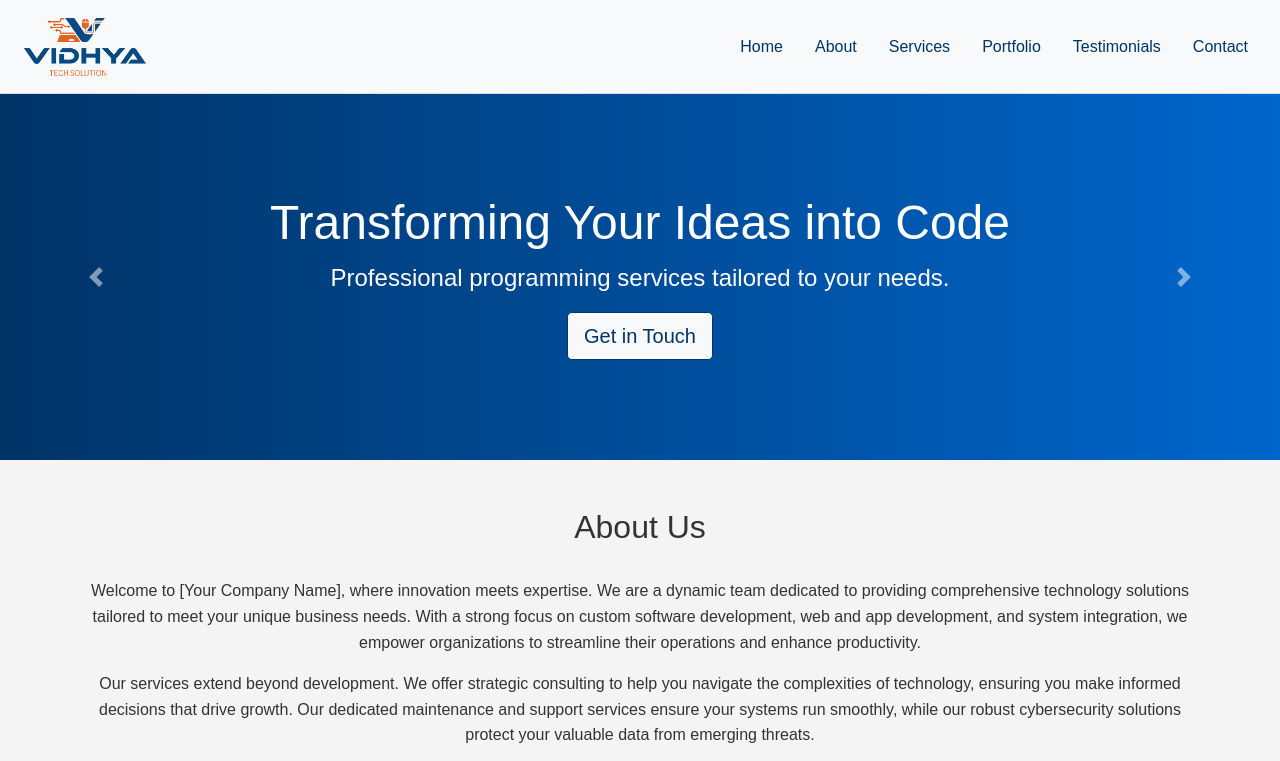
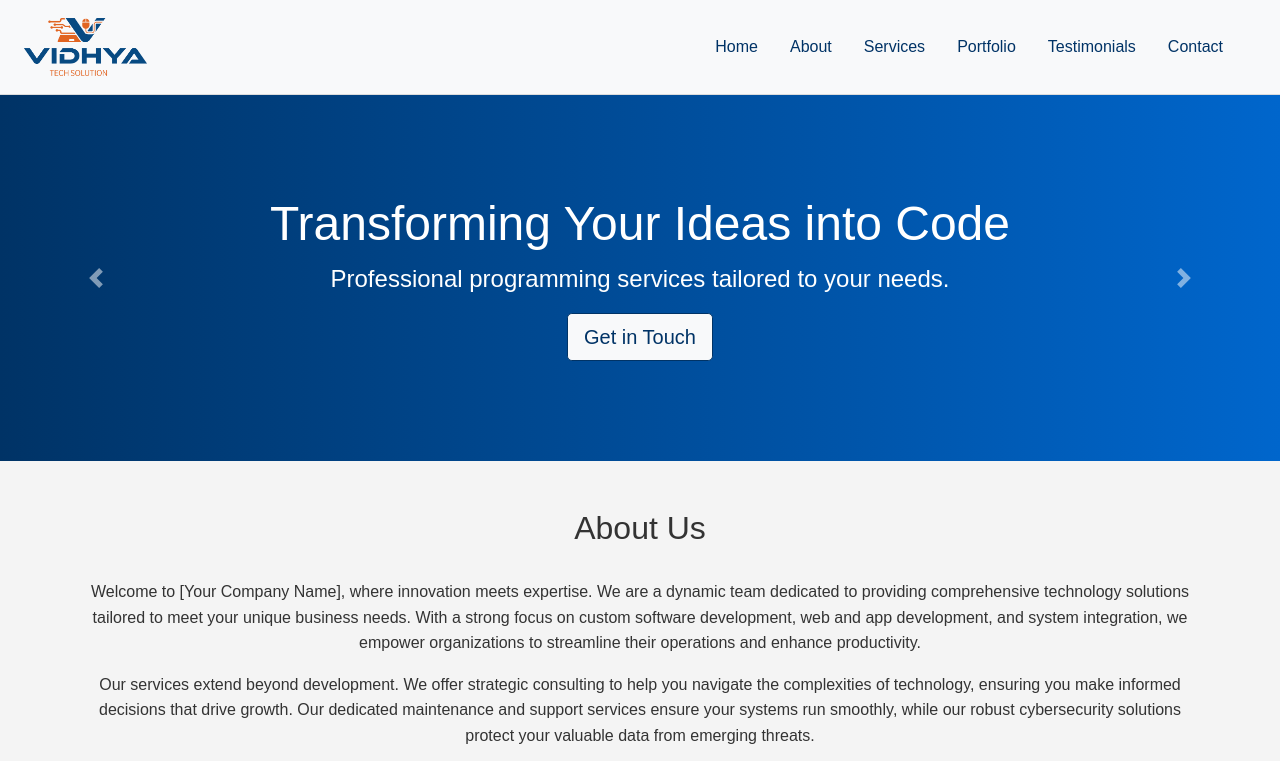
Before and after one commit to TeamSAS07/test_4_frontend, a plain HTML site: page index.html in a window 1280 px wide. Shown: the top 761 px of the page. Drawn offline with nearby package versions, Linux system fonts and the light colour scheme.

Commit message:
final landing page

```diff
--- a/index.html
+++ b/index.html
@@ -18,7 +18,7 @@
 
 <body>
     <!-- Navigation -->
-    <nav class="navbar navbar-expand-lg navbar-light bg-light shadow-sm">
+    <!-- <nav class="navbar navbar-expand-lg navbar-light bg-light shadow-sm">
         <a class="navbar-brand" href="#"><img id="company_logo" src="./img/Logo.png" alt=""></a>
         <button class="navbar-toggler" type="button" data-toggle="collapse" data-target="#navbarNav"
             aria-controls="navbarNav" aria-expanded="false" aria-label="Toggle navigation">
@@ -29,8 +29,40 @@
                 <li class="nav-item">
                     <a class="nav-link" href="#home">Home</a>
                 </li>
-                <li class="nav-item"></li>
-                <a class="nav-link" href="#about">About</a>
+                <li class="nav-item">
+                    <a class="nav-link" href="#about">About</a>
+                </li>
+                </li>
+                <li class="nav-item">
+                    <a class="nav-link" href="#services">Services</a>
+                </li>
+                <li class="nav-item">
+                    <a class="nav-link" href="#portfolio">Portfolio</a>
+                </li>
+                <li class="nav-item">
+                    <a class="nav-link" href="#testimonials">Testimonials</a>
+                </li>
+                <li class="nav-item">
+                    <a class="nav-link" href="#contact">Contact</a>
+                </li>
+            </ul>
+        </div>
+    </nav> -->
+
+
+    <nav class="navbar navbar-expand-lg navbar-light bg-light shadow-sm">
+        <a class="navbar-brand" href="#"><img id="company_logo" src="./img/Logo.png" alt=""></a>
+        <button class="navbar-toggler" type="button" data-bs-toggle="collapse" data-bs-target="#navbarNav"
+            aria-controls="navbarNav" aria-expanded="false" aria-label="Toggle navigation">
+            <span class="navbar-toggler-icon"></span>
+        </button>
+        <div class="collapse navbar-collapse" id="navbarNav">
+            <ul class="navbar-nav ms-auto">
+                <li class="nav-item">
+                    <a class="nav-link" href="#home">Home</a>
+                </li>
+                <li class="nav-item">
+                    <a class="nav-link" href="#about">About</a>
                 </li>
                 <li class="nav-item">
                     <a class="nav-link" href="#services">Services</a>
@@ -47,6 +79,8 @@
             </ul>
         </div>
     </nav>
+
+
 
     <!-- Hero Section -->
     <div id="carouselExampleControls" class="carousel slide" data-bs-ride="carousel">
--- a/main.js
+++ b/main.js
@@ -25,7 +25,7 @@ document.querySelector('#form').addEventListener('submit', (e) => {
 
     const formData = new FormData(e.target);
 
-    fetch('https://script.google.com/macros/s/AKfycbxC1_RzO5cgxSJQR8GA5DMp3ycQpxSaN7LfgQXCjELkrckIsovs6WTp6io4EU9aZehl/exec', {
+    fetch('https://script.google.com/macros/s/AKfycbx-cyJbxTjWsIfRwF7vHRrg0QXTT9t4tZ6Q_J8G2ZC96ALM-obH3ctod803JOaCc7mA/exec', {
         method: 'POST',
         body: formData
     })
@@ -43,6 +43,12 @@ document.querySelector('#form').addEventListener('submit', (e) => {
         alert(`An error occurred: ${err.message}`);
     });
 });
+
+
+// let menu = document.querySelector("#navbarNav")
+// menu.addEventListener("click", () => {
+//     menu.classList.toggle('show')
+// })
 
 
 
--- a/styles.css
+++ b/styles.css
@@ -48,8 +48,8 @@
 }
 
 #company_logo{
-    width: 18%;
-    /* height: 100%; */
+    width: 100%;
+    height: 100%;
 }
 
 
@@ -157,8 +157,10 @@
 .col-md-4 {
     flex: 1 1 calc(33.333% - 30px); /* Flex basis with gap adjustment */
     display: flex; /* Flexbox for column */
+    align-items: stretch; /* Stretch items to fill column height */
     height: 400px;
 }
+
 
 .service-item {
     background: #ffffff; /* White background for service items */
@@ -311,7 +313,6 @@
 
 
 
-
 /* Testimonials Section Styles */
 #testimonials {
     background: #f4f4f4; /* Light Gray background */
@@ -445,3 +446,27 @@ body {
     gap: 1em;
     flex-direction: column;
 }
+
+
+.modal{
+    color: #000;
+}
+
+.col-md-4 a{
+    width: 100%;
+}
+
+.nav-item{
+    color: #000;
+}
+
+.navbar-brand{
+    width: 10%;
+    /* margin-left: 100px; */
+}
+.navbar-nav{
+    padding-right: 25px;
+    width: 100%;
+    display: flex;
+    justify-content: right;
+}
```
